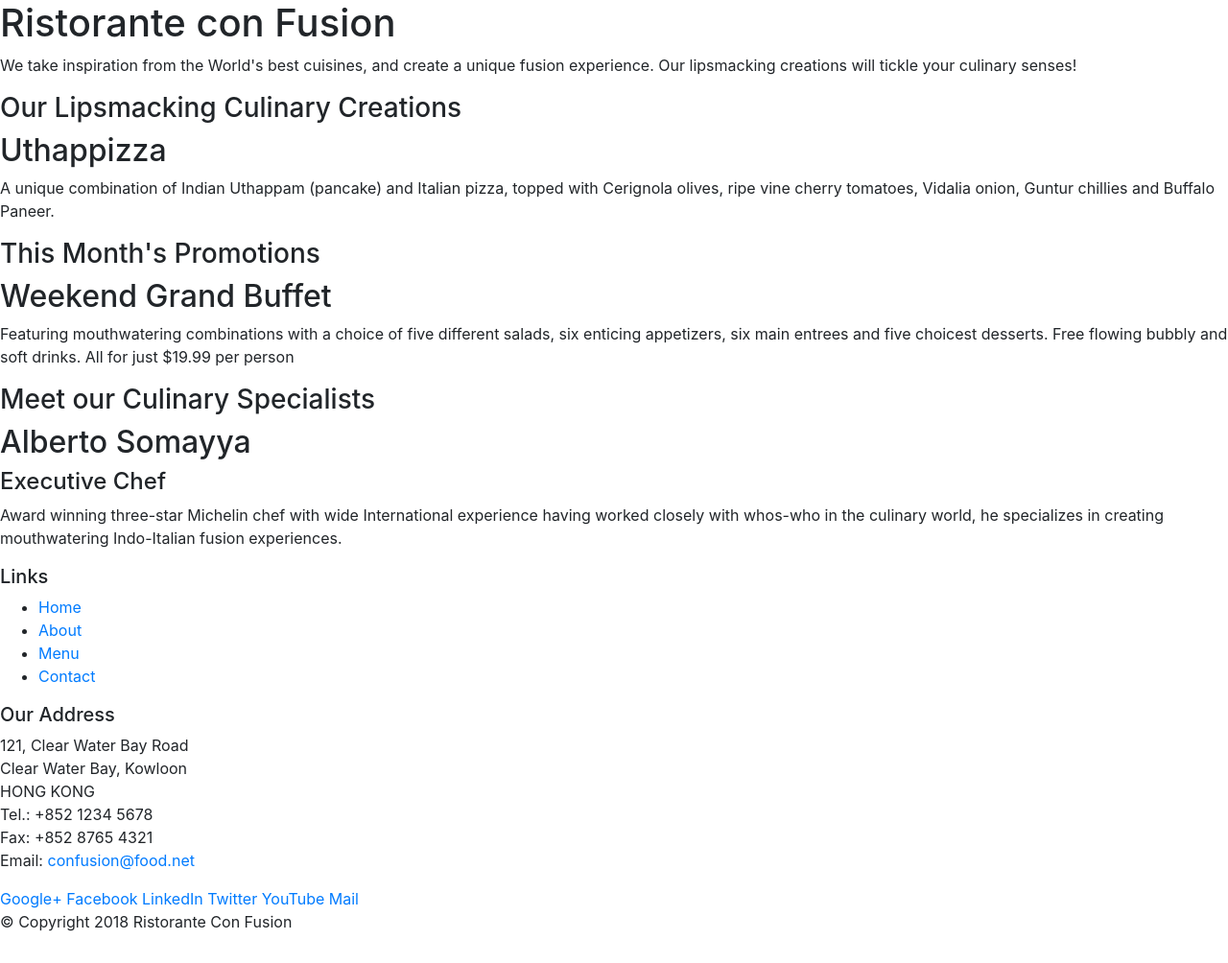
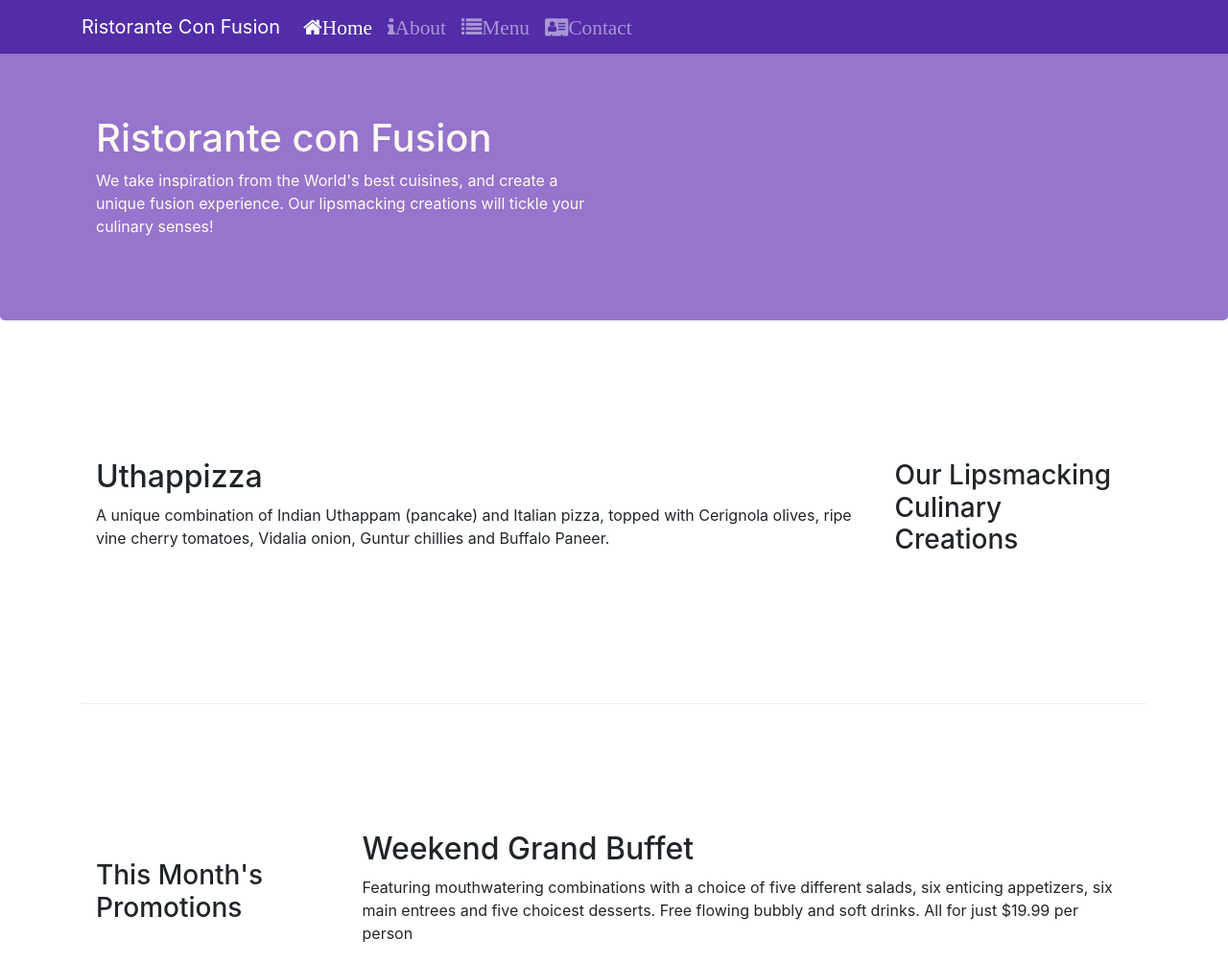
Before and after one commit to ngounou-tp/bootstrap-course, a website: page index.html in a window 1280 px wide. Shown: the top 1004 px of the page at 96% size. Drawn offline with nearby package versions, Linux system fonts and the light colour scheme.

Commit message:
icon-form

```diff
--- /dev/null
+++ b/css/styles.css
@@ -0,0 +1,39 @@
+.row-header {
+    margin: 0px auto;
+    padding: 0px;
+}
+
+.row-content {
+    margin: 0px auto;
+    padding: 50px 0px 50px 0px;
+    border-bottom: 1px ridge;
+    min-height: 400px;
+}
+
+.footer {
+    background-color: #D1C4E9;
+    margin: 0px auto;
+    padding: 20px 0px 20px 0px;
+}
+
+.jumbotron {
+    padding: 70px 30px 70px 30px;
+    margin: 0px auto;
+    background: #9575CD;
+    color: floralwhite;
+}
+
+address {
+    font-size: 80%;
+    margin: 0px;
+    color: #0f0f0f;
+}
+
+body {
+    padding: 50px 0px 0px 0px;
+    z-index: 0;
+}
+
+.navbar-dark {
+    background-color: #512DA8;
+}
--- a/index.html
+++ b/index.html
@@ -1,55 +1,83 @@
 <!DOCTYPE html>
 <html lang="en">
 
+
 <head>
+    <meta charset="utf-8">
+    <meta name="viewport" content="width=device-width, initial-scale=1.0">
+    <meta http-equiv="x-ua-compatible" content="ie=edge">
+
     <script src="node_modules/jquery/dist/jquery.slim.min.js"></script>
     <script src="node_modules/popper.js/dist/umd/popper.min.js"></script>
     <link rel="stylesheet" href="node_modules/bootstrap/dist/css/bootstrap.min.css">
+    <link rel="stylesheet" href="css/styles.css">
+    <link rel="stylesheet" href="node_modules/font-awesome/css/font-awesome.min.css">
+    <link rel="stylesheet" href="node_modules/bootstrap-social/bootstrap-social.css">
     <title>Ristorante Con Fusion</title>
 </head>
 
 <body>
+    <nav class="navbar navbar-dark navbar-expand-sm fixed-top">
+        <div class="container">
+            <button class="navbar-toggler" type="button" data-toggle="collapse" data-target="#Navbar">
+                <span class="navbar-toggler-icon"></span>
+            </button>
+            <div class="collapse navbar-collapse" id="Navbar">
+                <a class="navbar-brand" href="#">Ristorante Con Fusion</a>
 
-    <header>
-        <div>
-            <div>
-                <div>
+                <ul class="navbar-nav mr-auto">
+                    <li class="nav-item active"><a class="nav-link" href="#"><span class="fa fa-home fa-lg">Home</span></a></li>
+                    <li class="nav-item "><a class="nav-link" href="./aboutus.html"><span class="fa fa-info fa-lg">About</span></a></li>
+                    <li class="nav-item"><a class="nav-link" href="#"><span class="fa fa-list fa-lg">Menu</span></a></li>
+                    <li class="nav-item"><a class="nav-link" href="#"><span class="fa fa-address-card fa-lg">Contact</span></a></li>
+                </ul>
+            </div>
+
+        </div>
+    </nav>
+    <header class="jumbotron">
+        <div class="container">
+
+            <div class="row row-header">
+
+                <div class="col-12 col-sm-6">
                     <h1>Ristorante con Fusion</h1>
                     <p>We take inspiration from the World's best cuisines, and create a unique fusion experience. Our lipsmacking creations will tickle your culinary senses!</p>
                 </div>
-                <div>
+                <div class="col-12 col-sm">
                 </div>
             </div>
         </div>
+
     </header>
 
-    <div>
-        <div>
-            <div>
+    <div class="container">
+        <div class="row row-content align-items-center">
+            <div class="col-12 col-sm-4  order-sm-last col-md-3">
                 <h3>Our Lipsmacking Culinary Creations</h3>
             </div>
-            <div>
+            <div class="col col-sm order-sm-first col-md">
                 <h2>Uthappizza</h2>
                 <p>A unique combination of Indian Uthappam (pancake) and Italian pizza, topped with Cerignola olives, ripe vine cherry tomatoes, Vidalia onion, Guntur chillies and Buffalo Paneer.</p>
             </div>
         </div>
 
 
-        <div>
-            <div>
+        <div class="row row-content align-items-center">
+            <div class="col-12 col-sm-4 col-md-3">
                 <h3>This Month's Promotions</h3>
             </div>
-            <div>
+            <div class="col col-sm col-md">
                 <h2>Weekend Grand Buffet</h2>
                 <p>Featuring mouthwatering combinations with a choice of five different salads, six enticing appetizers, six main entrees and five choicest desserts. Free flowing bubbly and soft drinks. All for just $19.99 per person </p>
             </div>
         </div>
 
-        <div>
-            <div>
+        <div class="row row-content align-items-center">
+            <div class="col-12 col-sm-4 order-sm-last col-md-3">
                 <h3>Meet our Culinary Specialists</h3>
             </div>
-            <div>
+            <div class="col col-sm order-sm-first col-md">
                 <h2>Alberto Somayya</h2>
                 <h4>Executive Chef</h4>
                 <p>Award winning three-star Michelin chef with wide International experience having worked closely with whos-who in the culinary world, he specializes in creating mouthwatering Indo-Italian fusion experiences. </p>
@@ -57,42 +85,42 @@
         </div>
     </div>
 
-    <footer>
-        <div>
-            <div>
-                <div>
+    <footer class="footer">
+        <div class="container">
+            <div class="row">
+                <div class="col-4 offset-1 col-sm-2">
                     <h5>Links</h5>
-                    <ul>
+                    <ul class="list-unstyled">
                         <li><a href="#">Home</a></li>
                         <li><a href="#">About</a></li>
                         <li><a href="#">Menu</a></li>
                         <li><a href="#">Contact</a></li>
                     </ul>
                 </div>
-                <div>
+                <div class="col-7 col-sm-5">
                     <h5>Our Address</h5>
                     <address>
 		              121, Clear Water Bay Road<br>
 		              Clear Water Bay, Kowloon<br>
 		              HONG KONG<br>
-		              Tel.: +852 1234 5678<br>
-		              Fax: +852 8765 4321<br>
-		              Email: <a href="mailto:confusion@food.net">confusion@food.net</a>
+		              <i class="fa fa-phone fa-lg"></i> +852 1234 5678<br>
+		             <i class="fa fa-fax fa-lg"></i> +852 8765 4321<br>
+		             <i class="fa fa-envelope"></i> <a href="mailto:confusion@food.net">confusion@food.net</a>
 		           </address>
                 </div>
-                <div>
-                    <div>
-                        <a href="http://google.com/+">Google+</a>
-                        <a href="http://www.facebook.com/profile.php?id=">Facebook</a>
-                        <a href="http://www.linkedin.com/in/">LinkedIn</a>
-                        <a href="http://twitter.com/">Twitter</a>
-                        <a href="http://youtube.com/">YouTube</a>
-                        <a href="mailto:">Mail</a>
+                <div class="col-12 col-sm-4 align-self-center">
+                    <div class="text-center">
+                        <a class="btn btn-social-icon btn-google" href="http://google.com/+"><i class="fa fa-google-plus fa-lg"></i></a>
+                        <a class="btn btn-social-icon btn-facebook" href="http://www.facebook.com/profile.php?id="><i class="fa fa-facebook fa lg"></i></a>
+                        <a class="btn btn-social-icon btn-linkedin" href="http://www.linkedin.com/in/"><i class="fa fa-linkedln fa-lg"></i></a>
+                        <a class="btn btn-social-icon btn-twitter" href="http://twitter.com/"><i class="fa fa-twitter fa fa-lg"></i></a>
+                        <a class="btn btn-social-icon btn-youtube" href="http://youtube.com/"><i class="fa fa-youtube fa fa-lg"></i></a>
+                        <a class="btn btn-social-icon" href="mailto:"><i class="fa fa-envelope fa fa-lg"></i>Mail</a>
                     </div>
                 </div>
             </div>
-            <div>
-                <div>
+            <div class="row">
+                <div class="col-auto justify-content-center">
                     <p>© Copyright 2018 Ristorante Con Fusion</p>
                 </div>
             </div>
--- a/package.json
+++ b/package.json
@@ -15,6 +15,8 @@
   },
   "dependencies": {
     "bootstrap": "^4.0.0",
+    "bootstrap-social": "^5.1.1",
+    "font-awesome": "^4.7.0",
     "jquery": "^3.3.1",
     "popper.js": "^1.12.9"
   }
```
Also changed, not shown: aboutus.html (added, +141 -0 lines), 1 other file.
